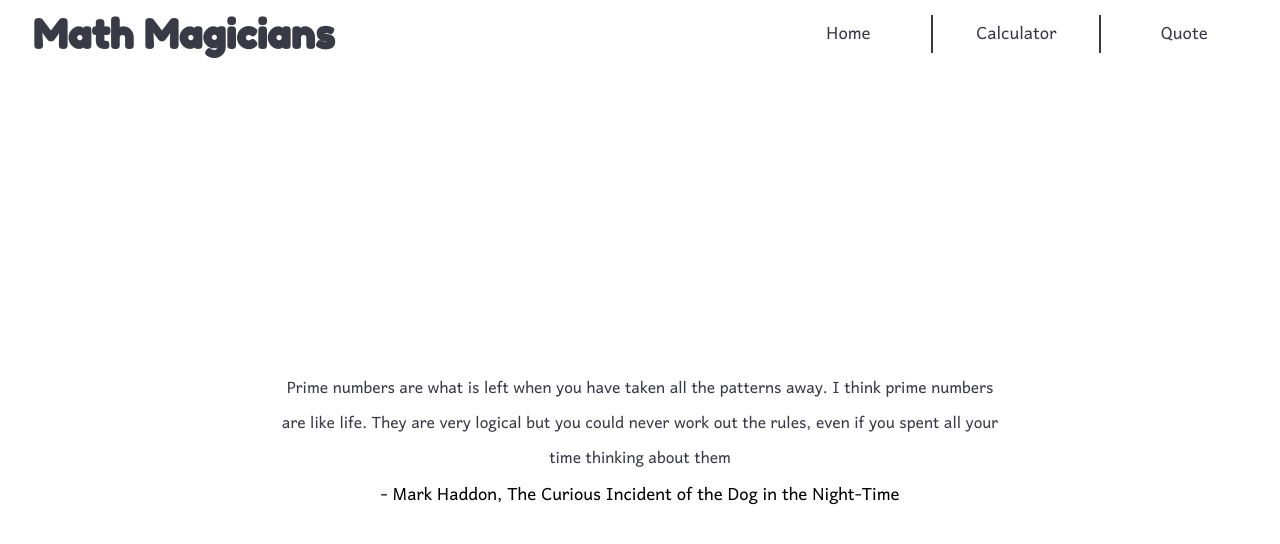
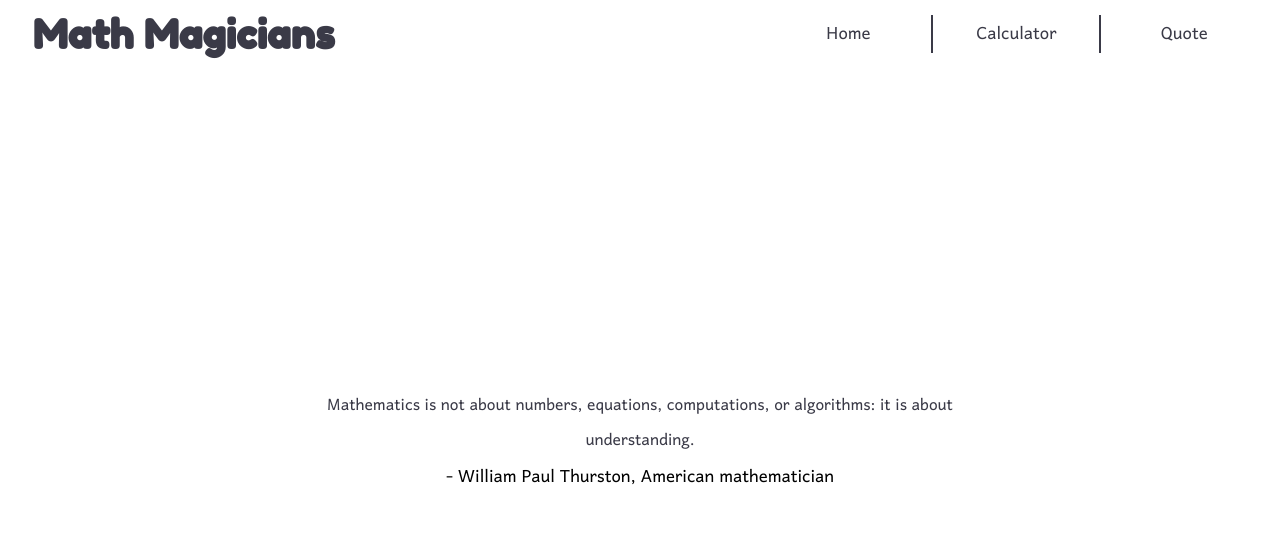
Before and after one commit to KDlamini/math-magicians, a React (Create React App) app: page /quote in a window 1280 px wide. Shown: the top 544 px of the page. Built offline with nearby package versions, Linux system fonts and the light colour scheme.

Commit message:
Update QuotesData with more quotes.

```diff
--- a/src/components/QuoteData.js
+++ b/src/components/QuoteData.js
@@ -1,8 +1,8 @@
 const QuoteData = () => {
   const quotes = [
     {
-      quote: 'In real life, I assure you, there is no such thing as algebra.',
-      author: 'Fran Lebowitz',
+      quote: 'Mathematics is not about numbers, equations, computations, or algorithms: it is about understanding.',
+      author: 'William Paul Thurston, American mathematician',
     },
     {
       quote: 'Mathematics expresses values that reflect the cosmos, including orderliness, balance, harmony, logic, and abstract beauty.',
@@ -13,11 +13,15 @@ const QuoteData = () => {
       author: 'G.K. Chesterton',
     },
     {
-      quote: 'But in my opinion, all things in nature occur mathematically.',
-      author: 'Rene Decartes',
+      quote: 'Mathematics has beauty and romance. It’s not a boring place to be, the mathematical world. It’s an extraordinary place; it’s worth spending time there.',
+      author: 'Marcus du Sautoy, British mathematician',
     },
     {
-      quote: 'Prime numbers are what is left when you have taken all the patterns away. I think prime numbers are like life. They are very logical but you could never work out the rules, even if you spent all your time thinking about them',
+      quote: 'Somehow it’s okay for people to chuckle about not being good at math. Yet, if I said “I never learned to read,” they’d say I was an illiterate dolt.',
+      author: 'Neil deGrasse Tyson, American astrophysicist and author',
+    },
+    {
+      quote: 'Prime numbers are what is left when you have taken all the patterns away. I think prime numbers are like life. They are very logical but you could never work out the rules, even if you spent all your time thinking about them.',
       author: 'Mark Haddon, The Curious Incident of the Dog in the Night-Time',
     },
     {
@@ -48,6 +52,22 @@ const QuoteData = () => {
       quote: 'Mathematics are the result of mysterious powers which no one understands, and which the unconscious recognition of beauty must play an important part. Out of an infinity of designs a mathematician chooses one pattern for beauty’s sake and pulls it down to earth.',
       author: 'Marston Morse, American mathematician',
     },
+    {
+      quote: 'Many who have had an opportunity of knowing any more about mathematics confuse it with arithmetic, and consider it an arid science. In reality, however, it is a science which requires a great amount of imagination.',
+      author: 'Sofia Kovalevskaya',
+    },
+    {
+      quote: 'Mathematics is not a careful march down a well-cleared highway, but a journey into a strange wilderness, where the explorers often get lost. Rigor should be a signal to the historians that the maps have been made, and the real explorers have gone elsewhere.',
+      author: 'W.S. Anglin, Mathematics author',
+    },
+    {
+      quote: 'Pure mathematics is the world’s best game. It is more absorbing than chess, more of a gamble than poker, and lasts longer than Monopoly. It’s free. It can be played anywhere — Archimedes did it in a bathtub.',
+      author: 'Richard J. Trudeau, mathematician',
+    },
+    {
+      quote: 'There are two ways to do great mathematics. The first is to be smarter than everybody else. The second way is to be stupider than everybody else — but persistent.',
+      author: 'Raoul Bott, Hungarian-American mathematician',
+    },
   ];
 
   return quotes;
```
